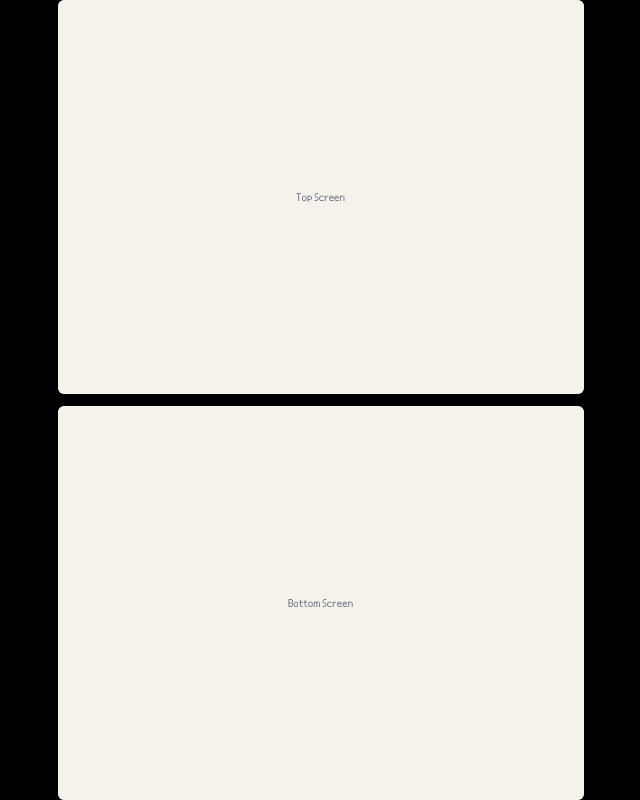
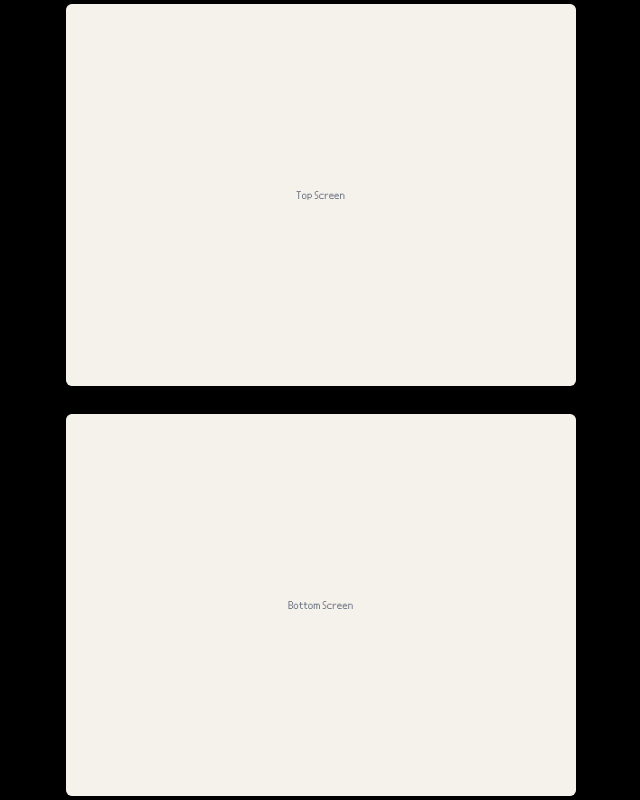
Before and after one commit to Flapjacck/React-Portfolio, a React (Vite) app: page / in a window 1280 px wide. Shown: the whole page, without its empty margins (319-959 px from the left). Built offline with nearby package versions, Linux system fonts and the light colour scheme.

Commit message:
Feat: dynamic screen size

```diff
--- a/src/App.tsx
+++ b/src/App.tsx
@@ -16,7 +16,7 @@ import { BottomScreen } from './components/BottomScreen/BottomScreen';
  */
 function App() {
   return (
-    <main className="flex flex-col items-center justify-center gap-(--screen-gap) h-full w-full bg-black overflow-hidden">
+    <main className="flex flex-col items-center justify-center gap-[var(--screen-gap)] h-screen w-screen bg-black overflow-hidden p-[var(--screen-gap)]">
       <TopScreen />
       <BottomScreen />
     </main>
--- a/src/components/BottomScreen/BottomScreen.tsx
+++ b/src/components/BottomScreen/BottomScreen.tsx
@@ -19,9 +19,10 @@ export interface BottomScreenProps {
  * @returns Bottom screen component with 4:3 aspect ratio
  */
 export function BottomScreen({ children }: BottomScreenProps) {
+  // Add margin and responsive padding for gap
   return (
-    <div className="ds-screen aspect-4/3 flex items-center justify-center min-w-0">
-      <div className="ds-screen-content flex items-center justify-center p-6">
+    <div className="ds-screen aspect-[4/3] w-full flex-none flex items-center justify-center min-w-0 m-0.5 md:m-1.5 lg:m-2">
+      <div className="ds-screen-content flex items-center justify-center p-2 md:p-3 lg:p-4">
         {children ? (
           children
         ) : (
--- a/src/components/TopScreen/TopScreen.tsx
+++ b/src/components/TopScreen/TopScreen.tsx
@@ -19,9 +19,10 @@ export interface TopScreenProps {
  * @returns Top screen component with 4:3 aspect ratio
  */
 export function TopScreen({ children }: TopScreenProps) {
+  // Add margin and responsive padding for gap
   return (
-    <div className="ds-screen aspect-[4/3] flex items-center justify-center min-w-0">
-      <div className="ds-screen-content flex items-center justify-center p-6">
+    <div className="ds-screen aspect-[4/3] w-full flex-none flex items-center justify-center min-w-0 m-0.5 md:m-1.5 lg:m-2">
+      <div className="ds-screen-content flex items-center justify-center p-2 md:p-3 lg:p-4">
         {children ? (
           children
         ) : (
--- a/src/index.css
+++ b/src/index.css
@@ -50,7 +50,24 @@ body {
 /* Screen base styling layer */
 @layer components {
     .ds-screen {
-        @apply bg-(--screen-bg-primary) rounded-lg shadow-lg flex-1 aspect-4/3;
+        /* base appearance */
+        @apply bg-(--screen-bg-primary) rounded-lg shadow-lg;
+
+        /* maintain the 4:3 ratio via "aspect-ratio" on the element itself */
+        aspect-ratio: 4/3;
+
+        /* layout defaults: allow the element to size according to constraints */
+        width: auto;
+        height: auto;
+
+        /* limit by design maximum width, but also shrink if height is the limiting factor */
+        /* when height constraint dominates: width ≤ ((100vh - 3gap)/2) * 4/3 */
+        max-width: min(var(--screen-max-width),
+                calc((100vh - 3 * var(--screen-gap)) * 2 / 3));
+
+        /* prevent two stacked screens from overflowing viewport height; account for
+           padding and the gap between screens (3 × gap total vertical loss) */
+        max-height: calc((100vh - 3 * var(--screen-gap)) / 2);
     }
 
     .ds-screen-content {
```
